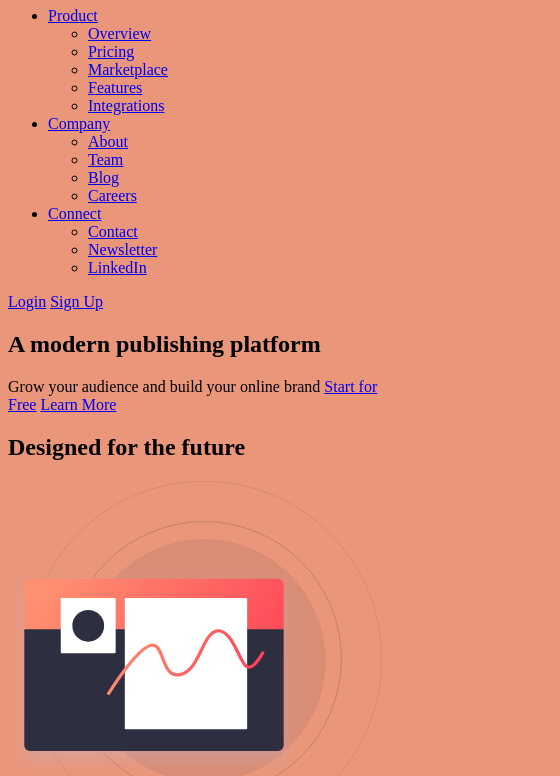
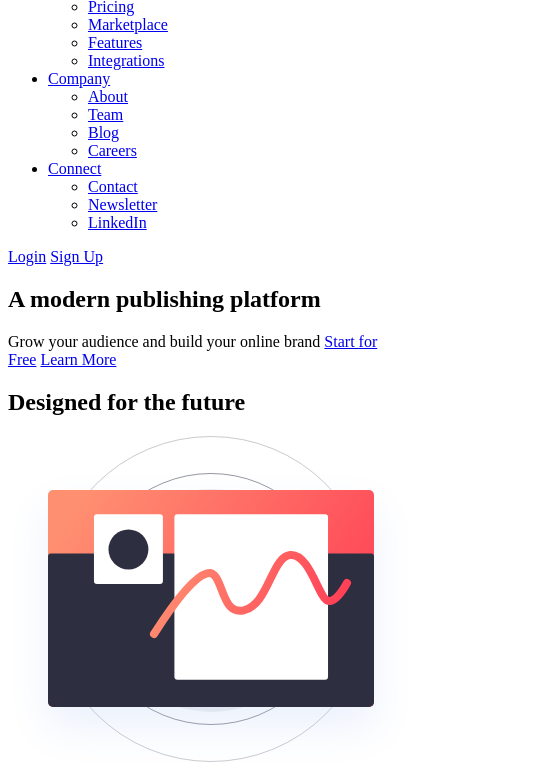
Before and after one commit to hns-dev/frontendMentor-blogr-landing-page, a plain HTML site: page index.html in a window 390 px wide. Shown: the part 108-884 px from the top of the page, 560 px wide, since content can reach past the window. Drawn offline with Linux system fonts and the light colour scheme.

Commit message:
Remove initial styles.

```diff
--- a/index.html
+++ b/index.html
@@ -7,17 +7,6 @@
   <link rel="icon" type="image/png" sizes="32x32" href="./images/favicon-32x32.png">
 
   <title>Frontend Mentor | [Blogr]</title>
-
-  <style>
-    img{
-      max-width: 100%;
-      display: block;
-    }
-
-    body{
-      background-color: darksalmon;
-    }
-  </style>
 
 </head>
 <body>
@@ -94,8 +83,8 @@
         <h2>Designed for the future</h2>
 
         <div class="illustration">
-          <!-- <img src="images/illustration-editor-mobile.svg" alt=""> -->
-          <img src="images/illustration-editor-desktop.svg" alt="">
+          <img src="images/illustration-editor-mobile.svg" alt="">
+          <!-- <img src="images/illustration-editor-desktop.svg" alt=""> -->
         </div>
 
         <div class="text">
@@ -131,8 +120,8 @@
     <section>
       <div class="container flex-container">
         <div class="illustration">
-          <!-- <img src="images/illustration-laptop-mobile.svg" alt=""> -->
-          <img src="images/illustration-laptop-desktop.svg" alt="">
+          <img src="images/illustration-laptop-mobile.svg" alt="">
+          <!-- <img src="images/illustration-laptop-desktop.svg" alt=""> -->
         </div>
 
         <div class="text">
```
